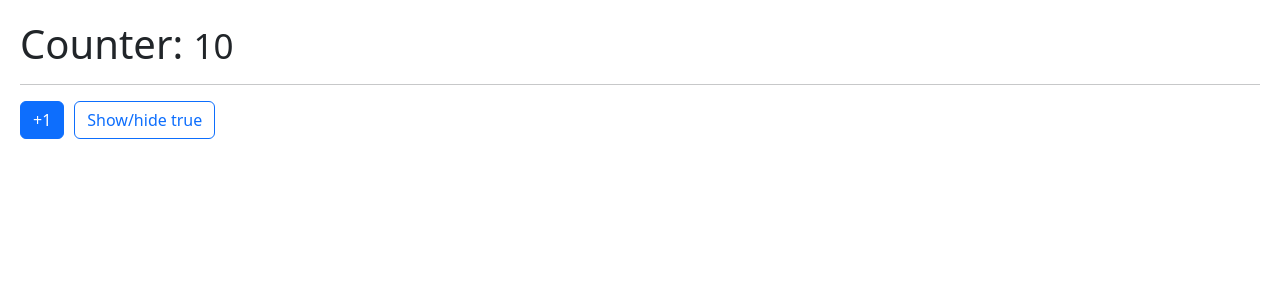
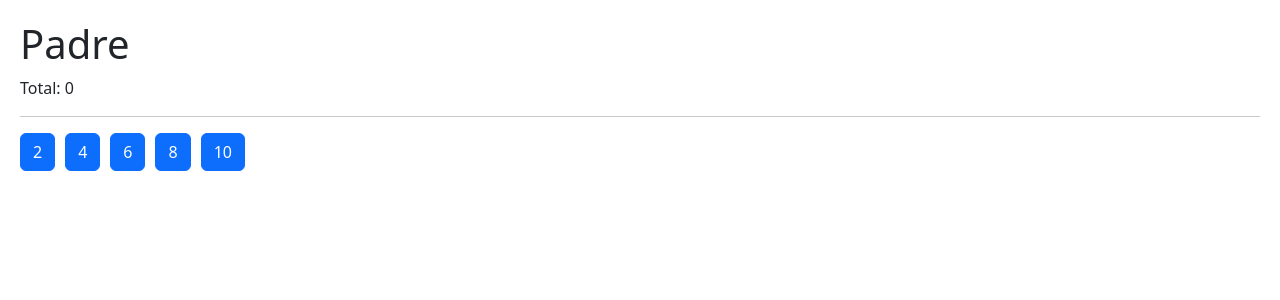
Before and after one commit to Igte312/05-hook-app, a React (Vite) app: page / in a window 1280 px wide. Shown: the top 300 px of the page. Built offline with nearby package versions, Linux system fonts and the light colour scheme.

Commit message:
useCallback

```diff
--- /dev/null
+++ b/src/06-memos/CallBackHook.jsx
@@ -0,0 +1,30 @@
+import { useCallback, useState } from "react"
+import { ShowIncrement } from "./ShowIncrement";
+
+export const CallBackHook = () => {
+
+    const [counter, setCounter] = useState( 10 );
+    // a diferencia de memo que memoriza valores y componentes,
+    // useCallback memoriza funciones
+    const incrementFather = useCallback(
+      () => {
+        setCounter( (value) => value + 1 );
+      },
+      [],
+    )
+
+
+    // const incrementFather = () => {
+    //     setCounter( counter + 1);
+    // }
+
+    return (
+        <>
+            <h1>useCallBack hook: { counter }</h1>
+            <hr />
+
+            <ShowIncrement increment={ incrementFather }/>
+
+        </>
+    )
+}
--- /dev/null
+++ b/src/06-memos/MemoHook.jsx
@@ -0,0 +1,47 @@
+import { useMemo, useState } from "react";
+import { useCounter } from "../hooks"
+
+
+const heavyStuff = ( interationNumber = 100 ) =>{
+    for( let i = 0; i < interationNumber; i++){
+        console.log('Ahí vamos...');
+    }
+
+    return `${ interationNumber } interaciones realizadas`
+}
+
+export const MemoHook = () => {
+
+    const { counter, increment } = useCounter(4000);
+    //para que no se vuelva a generar
+    const [show, setShow] = useState(true);
+    //en este caso el useMemo memoriza un valor
+    // tiene un snippet pero generalmente no se usa y se usa aux de una variable
+    //useMemo(() => first, [second])
+    //quiere decir que no se volverá a ejecutar
+    //se usa para cargas pesadas
+    const memorizedValue = useMemo(() => heavyStuff( counter ), [counter]);
+
+    return (
+        <>
+            <h1>Counter: <small>{ counter }</small></h1>
+            <hr />
+
+            <h4>{ heavyStuff ( counter )}</h4>
+
+            <button
+                className="btn btn-primary"
+                onClick={ () => increment() }
+            >
+                +1
+            </button>
+
+            <button
+                className="btn btn-outline-primary"
+                onClick={ () => setShow( !show )}
+            >
+                Show/hide { JSON.stringify(show) }
+            </button>
+        </>
+    )
+}
--- /dev/null
+++ b/src/07-tarea-memo/07-tarea-memo/Hijo.jsx
@@ -0,0 +1,15 @@
+import React from 'react'
+
+export const Hijo = React.memo(({ numero, incrementar }) => {
+
+    console.log('  Me volví a generar :(  ');
+
+    return (
+        <button
+            className="btn btn-primary mr-3"
+            onClick={ () => incrementar( numero ) }
+        >
+            { numero }
+        </button>
+    )
+})
--- /dev/null
+++ b/src/07-tarea-memo/07-tarea-memo/Padre.jsx
@@ -0,0 +1,37 @@
+import React, { useCallback } from 'react'
+import { Hijo } from './Hijo'
+import { useState } from 'react';
+
+export const Padre = () => {
+
+    const numeros = [2, 4, 6, 8, 10];
+    const [valor, setValor] = useState(0);
+
+    const incrementar = useCallback(
+        (num) => {
+            setValor( (oldValue) => oldValue + num)
+        },
+        [],
+    );
+
+
+    return (
+        <div>
+            <h1>Padre</h1>
+            <p> Total: {valor} </p>
+
+            <hr />
+
+            {
+                numeros.map(n => (
+                    <Hijo
+                        key={n}
+                        numero={n}
+                        incrementar={incrementar}
+                    />
+                ))
+            }
+            {/* <Hijo /> */}
+        </div>
+    )
+}
--- a/src/main.jsx
+++ b/src/main.jsx
@@ -9,10 +9,13 @@ import './index.css'
 //import { FormWithCustomHook } from './02-useEffect/FormWithCustomHook'
 //import { MultipleCustomHooks } from './03-examples/MultipleCustomHooks'
 //import { FocusScreen } from './04-useRef/FocusScreen'
-import { Memorize } from './06-memos/Memorize'
+// import { Memorize } from './06-memos/Memorize'
+// import { MemoHook } from './06-memos/MemoHook'
+// import { CallBackHook } from './06-memos/CallBackHook'
+import { Padre } from './07-tarea-memo/07-tarea-memo/Padre'
 
 ReactDOM.createRoot(document.getElementById('root')).render(
   //<React.StrictMode>
-    <Memorize />
+    <Padre />
   //</React.StrictMode>,
 )
```
Also changed, not shown: src/06-memos/ShowIncrement.jsx (added, +15 -0 lines).
